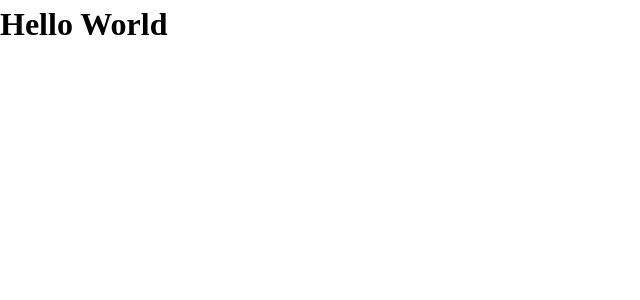
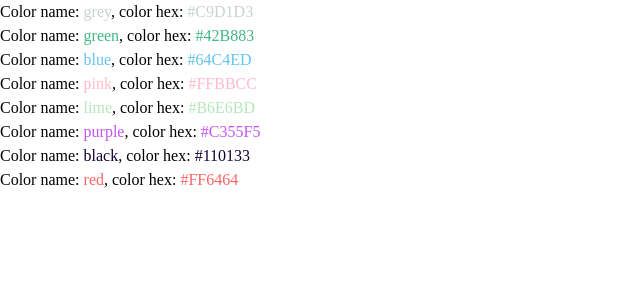
Before and after one commit to chepurniak/todo-app-react, a React (Create React App) app: page / in a window 1280 px wide. Shown: the top 300 px of the page, without its empty margins (0-640 px from the left). Built offline with nearby package versions, Linux system fonts and the light colour scheme; data requests are answered from the project's data file.

Commit message:
install axios, json-server + small example

```diff
--- a/package.json
+++ b/package.json
@@ -6,6 +6,8 @@
     "@testing-library/jest-dom": "^5.16.0",
     "@testing-library/react": "^11.2.7",
     "@testing-library/user-event": "^12.8.3",
+    "axios": "^0.24.0",
+    "json-server": "^0.17.0",
     "node-sass": "^6.0.1",
     "react": "^17.0.2",
     "react-dom": "^17.0.2",
@@ -16,7 +18,8 @@
     "start": "react-scripts start",
     "build": "react-scripts build",
     "test": "react-scripts test",
-    "eject": "react-scripts eject"
+    "eject": "react-scripts eject",
+    "fake-json": "json-server ./src/assets/db.json --watch --port 3001"
   },
   "eslintConfig": {
     "extends": [
--- a/src/App.js
+++ b/src/App.js
@@ -1,10 +1,30 @@
-import React from 'react';
+import React, { useState, useEffect } from 'react';
+import axios from 'axios';
 
 import './reset.scss';
 
 function App() {
+
+  const [colors, setColors] = useState(null);
+
+  useEffect(() => {
+    axios.get('http://localhost:3001/colors').then(({ data }) => {
+      setColors(data);
+    });
+  }, []);
+
+
+
   return (
-    <h1>Hello World</h1>
+    <>
+      {colors && colors.map(
+        ({id, hex, name}) => (
+          <p key={id}>
+            Color name:  <span style={{color: hex}}>{name}</span>,
+            color hex: <span style={{color: hex}}>{hex}</span>
+          </p>
+        ))}
+    </>
   );
 }
 
--- /dev/null
+++ b/src/assets/db.json
@@ -0,0 +1,173 @@
+{
+  "lists": [
+    {
+      "id": 1,
+      "name": "Продажи",
+      "colorId": 5
+    },
+    {
+      "id": 2,
+      "name": "Фронтенд",
+      "colorId": 4
+    },
+    {
+      "id": 3,
+      "name": "Фильмы и сериалы",
+      "colorId": 3
+    },
+    {
+      "id": 4,
+      "name": "Книги",
+      "colorId": 2
+    },
+    {
+      "id": 5,
+      "name": "Личное",
+      "colorId": 1
+    },
+    {
+      "name": "Спорт",
+      "colorId": 3,
+      "id": 6
+    },
+    {
+      "name": "Курс по ReactJS ToDo",
+      "colorId": 7,
+      "id": 7
+    }
+  ],
+  "tasks": [
+    {
+      "id": 1,
+      "listId": 2,
+      "text": "Изучить JavaScript",
+      "completed": true
+    },
+    {
+      "id": 2,
+      "listId": 2,
+      "text": "Изучить паттерны проектирования",
+      "completed": false
+    },
+    {
+      "id": 3,
+      "listId": 2,
+      "text": "ReactJS Hooks (useState, useReducer, useEffect и т.д.)",
+      "completed": true
+    },
+    {
+      "id": 4,
+      "listId": 2,
+      "text": "Redux (redux-observable, redux-saga)",
+      "completed": false
+    },
+    {
+      "listId": 2,
+      "text": "123",
+      "completed": true,
+      "id": 5
+    },
+    {
+      "listId": 1,
+      "text": "test",
+      "completed": false,
+      "id": 6
+    },
+    {
+      "listId": 1,
+      "text": "qweqwe",
+      "completed": false,
+      "id": 7
+    },
+    {
+      "listId": 1,
+      "text": "qweqwe",
+      "completed": true,
+      "id": 8
+    },
+    {
+      "listId": 1,
+      "text": "123",
+      "completed": false,
+      "id": 9
+    },
+    {
+      "listId": 4,
+      "text": "Купить 1984!",
+      "completed": true,
+      "id": 10
+    },
+    {
+      "listId": 2,
+      "text": "222",
+      "completed": true,
+      "id": 12
+    },
+    {
+      "listId": 7,
+      "text": "Сделали сайдбар",
+      "completed": true,
+      "id": 15
+    },
+    {
+      "listId": 7,
+      "text": "Сделали список задач",
+      "completed": true,
+      "id": 16
+    },
+    {
+      "listId": 7,
+      "text": "Сделали удаление и редактирование задач и списков",
+      "completed": true,
+      "id": 17
+    },
+    {
+      "listId": 8,
+      "text": "tttt",
+      "completed": false,
+      "id": 18
+    }
+  ],
+  "colors": [
+    {
+      "id": 1,
+      "hex": "#C9D1D3",
+      "name": "grey"
+    },
+    {
+      "id": 2,
+      "hex": "#42B883",
+      "name": "green"
+    },
+    {
+      "id": 3,
+      "hex": "#64C4ED",
+      "name": "blue"
+    },
+    {
+      "id": 4,
+      "hex": "#FFBBCC",
+      "name": "pink"
+    },
+    {
+      "id": 5,
+      "hex": "#B6E6BD",
+      "name": "lime"
+    },
+    {
+      "id": 6,
+      "hex": "#C355F5",
+      "name": "purple"
+    },
+    {
+      "id": 7,
+      "hex": "#110133",
+      "name": "black"
+    },
+    {
+      "id": 8,
+      "hex": "#FF6464",
+      "name": "red"
+    }
+  ]
+}
```
Also changed, not shown: db.json (added, +19 -0 lines), 1 other file (tests, documents, lock files or other folders).
